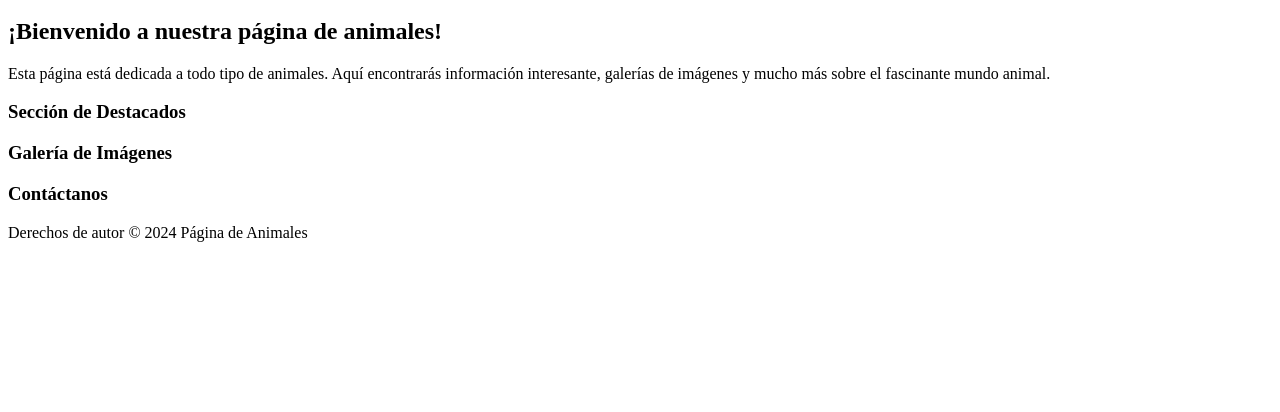
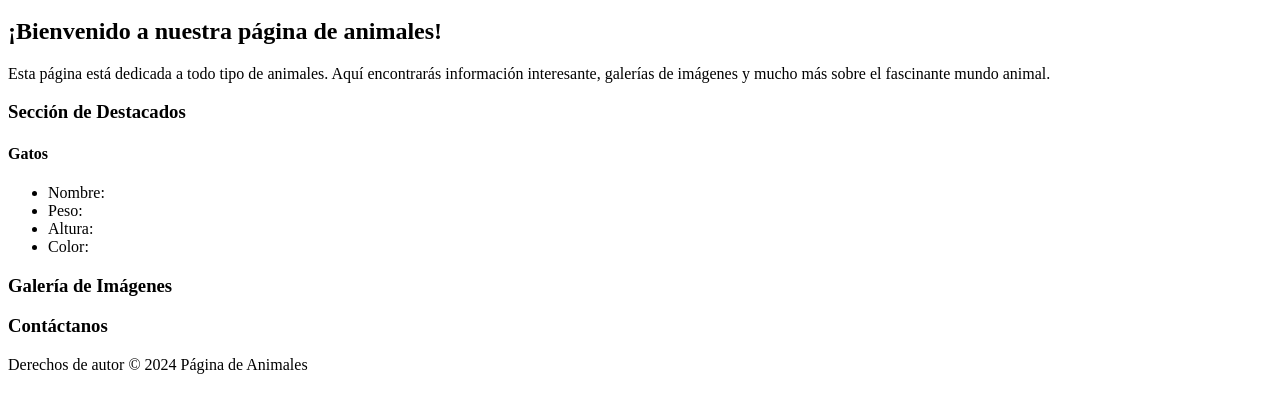
Before and after one commit to sofitombazzi/pwa_clase_02, a plain HTML site: page index.html in a window 1280 px wide. Shown: the part 100-512 px from the top of the page. Drawn offline with Linux system fonts and the light colour scheme.

Commit message:
cree la clase y agregue objeto gato, modifique uno de los datos

```diff
--- a/index.html
+++ b/index.html
@@ -21,7 +21,14 @@
             <p>Esta página está dedicada a todo tipo de animales. Aquí encontrarás información interesante, galerías de imágenes y mucho más sobre el fascinante mundo animal.</p>
             <section>
                 <h3>Sección de Destacados</h3>
-                <!-- Aquí puedes agregar imágenes y descripciones de animales destacados -->
+                    <h4>Gatos</h4>
+                    <ul>
+                        <li>Nombre:</li>
+                        <li>Peso:</li>
+                        <li>Altura:</li>
+                        <li>Color:</li>
+                    </ul>
+
             </section>
             <section>
                 <h3>Galería de Imágenes</h3>
@@ -35,6 +42,6 @@
         <footer>
             <p>Derechos de autor &copy; 2024 Página de Animales</p>
         </footer>
-
+        <srcipt src = "script.js"></srcipt>
 </body>
 </html>
```
Also changed, not shown: script.js (+16 -0 lines).
